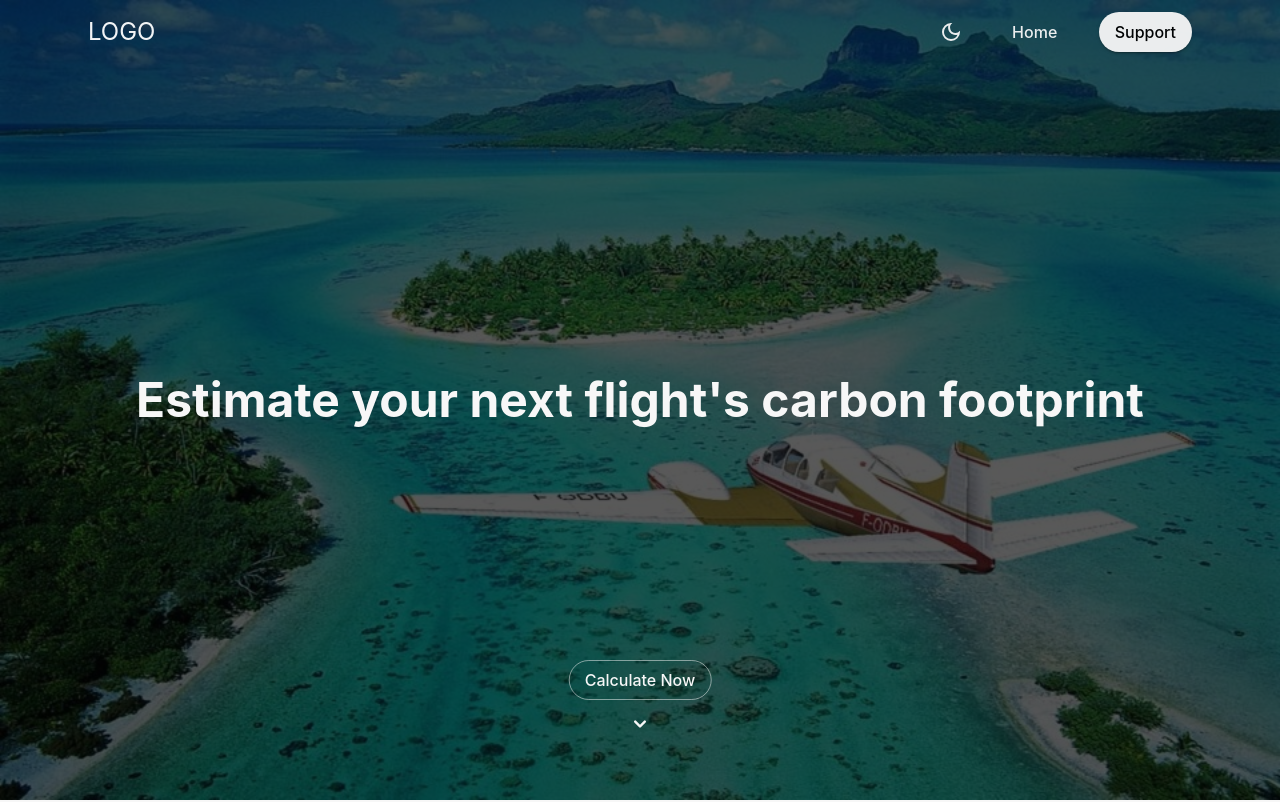
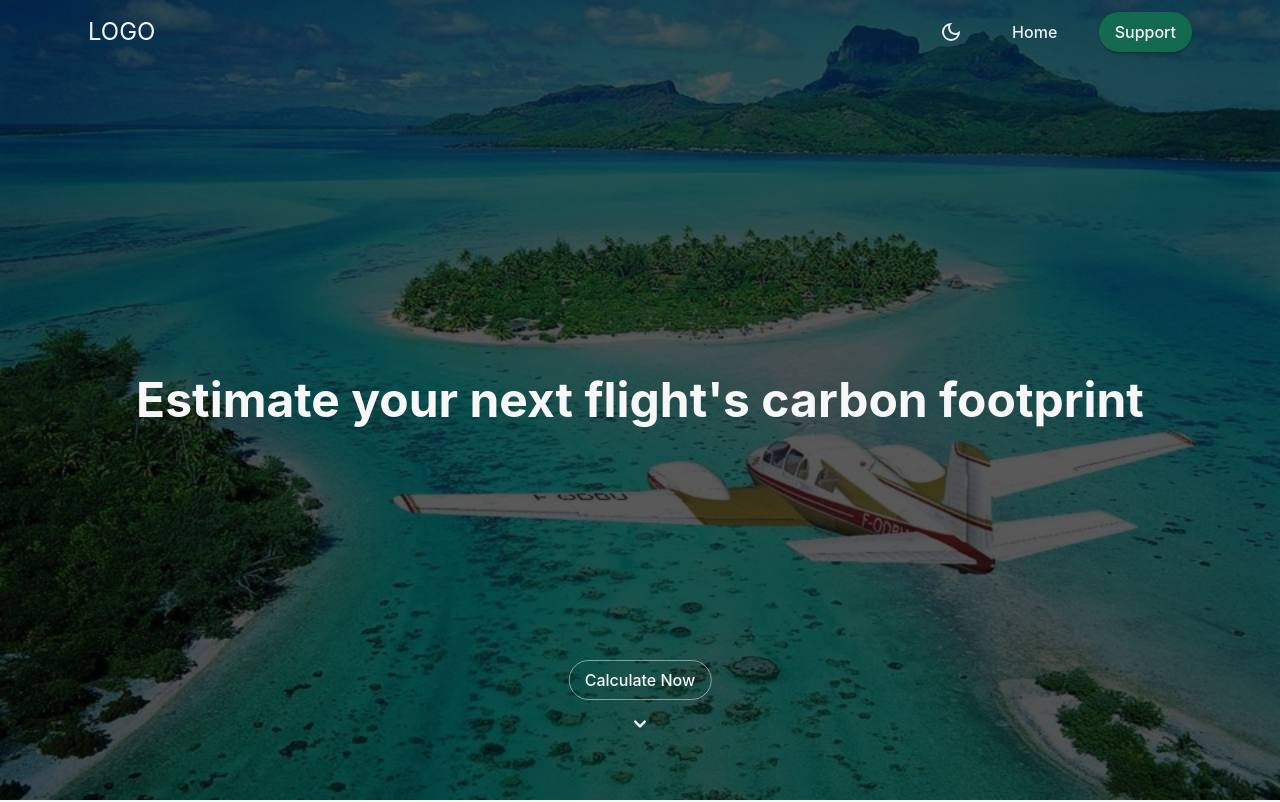
Before and after one commit to alisherkhan98/frintend-final-project, a React (Create React App) app: page / in a window 1280 px wide. Shown: the top 802 px of the page. Built offline with nearby package versions, Linux system fonts and the light colour scheme; no server answers.

Commit message:
drawer doesnt close when change dark mode

```diff
--- a/src/components/Navbar.js
+++ b/src/components/Navbar.js
@@ -61,7 +61,7 @@ function Navbar({ setIsDarkMode, isDarkMode }) {
 
   // drawer for mobiles
   const drawer = (
-    <Box onClick={handleDrawerToggle} sx={{ textAlign: "center" }}>
+    <Box sx={{ textAlign: "center" }}>
       <Typography variant="h6" sx={{ my: 2 }}>
         LOGO
       </Typography>
@@ -81,7 +81,11 @@ function Navbar({ setIsDarkMode, isDarkMode }) {
             </IconButton>
           }
         >
-          <ListItemButton onClick={toggleDarkMode} sx={{ textAlign: "center" }}>
+          <ListItemButton
+            disableRipple
+            onClick={toggleDarkMode}
+            sx={{ textAlign: "center" }}
+          >
             <ListItemText primary={"Dark mode"} />
           </ListItemButton>
         </ListItem>
@@ -126,11 +130,7 @@ function Navbar({ setIsDarkMode, isDarkMode }) {
               <Button color={show ? "primary" : "hero"} sx={{ mx: 2 }}>
                 Home
               </Button>
-              <Button
-                variant="contained"
-                color={show ? "primary" : "hero"}
-                sx={{ ml: 2 }}
-              >
+              <Button variant="contained" color="primary" sx={{ ml: 2 }}>
                 Support
               </Button>
             </Box>
@@ -150,9 +150,11 @@ function Navbar({ setIsDarkMode, isDarkMode }) {
       <Box component="nav">
         <Drawer
           variant="temporary"
+          ModalProps={{
+            keepMounted: true,
+          }}
           open={mobileOpen}
           onClose={handleDrawerToggle}
-          ModalProps={{}}
           sx={{
             display: { xs: "block", sm: "none" },
             "& .MuiDrawer-paper": {
```
